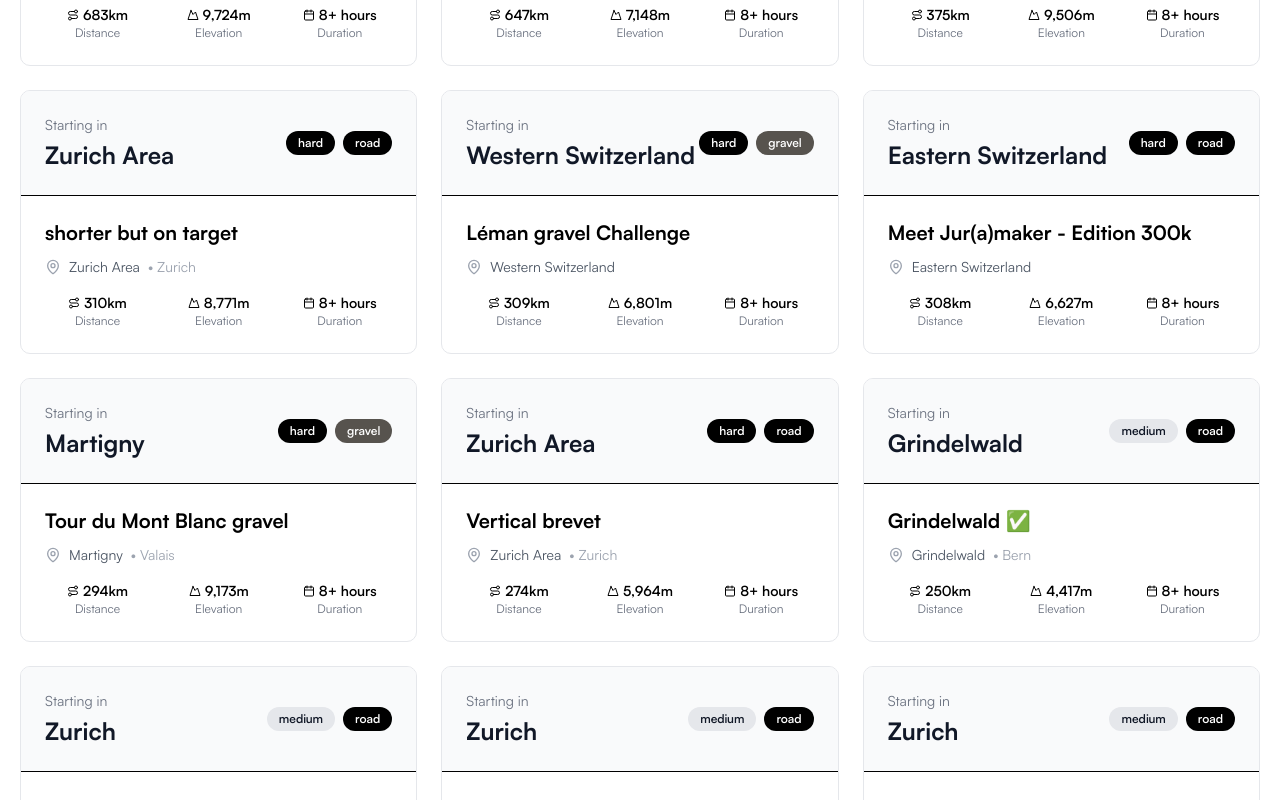
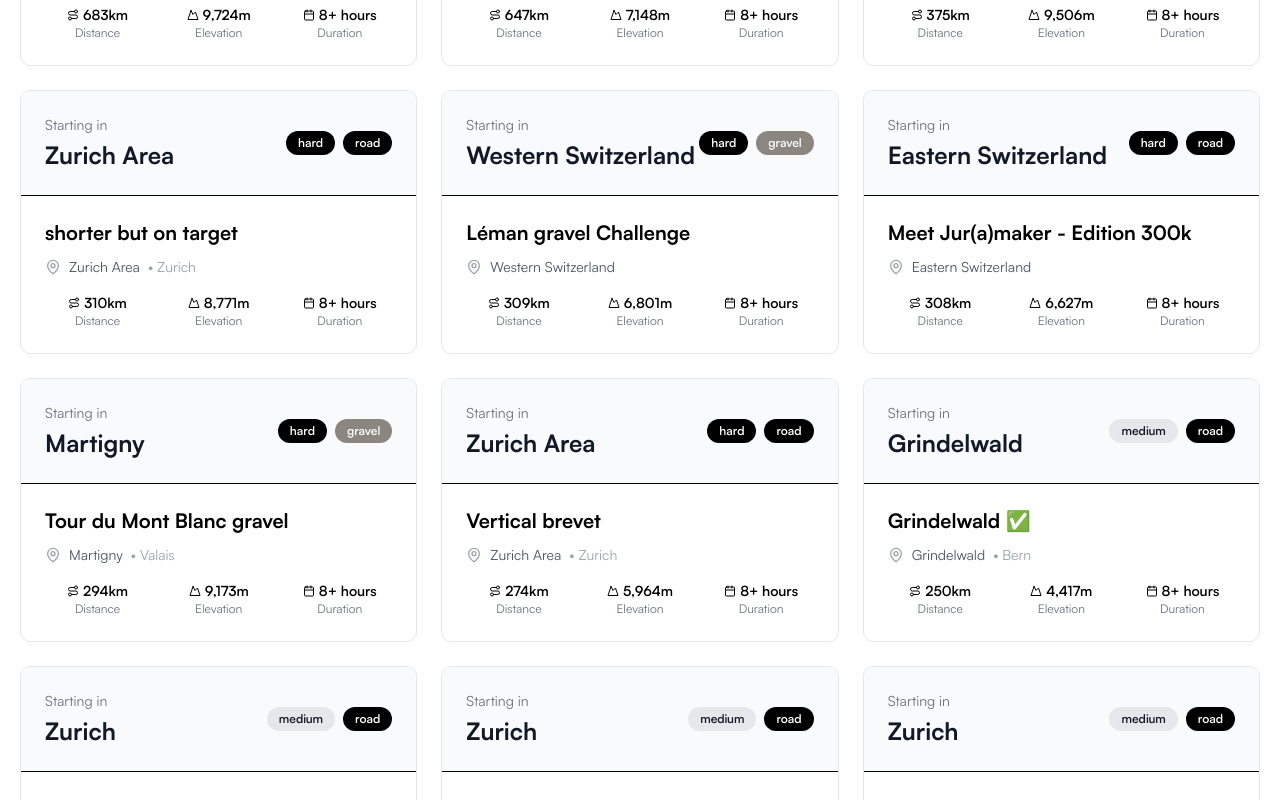
Before and after one commit to ramonamarinalea/pedal-peak.com, a Next.js app: page /routes in a window 1280 px wide. Shown: the part 900-1700 px from the top of the page. Built offline with nearby package versions, Linux system fonts and the light colour scheme; no server answers.

Commit message:
Update ride type colors to match design system
- Gravel: Stone #8B8680
- MTB: Medium Gray #E5E7EB with dark text

```diff
--- a/src/components/routes/route-card.tsx
+++ b/src/components/routes/route-card.tsx
@@ -28,11 +28,11 @@ export function RouteCard({ route }: RouteCardProps) {
       case "road":
         return "bg-black";
       case "gravel":
-        return "bg-stone-600"; // Stone #8B8680 from design system for gravel
+        return "bg-[#8B8680]"; // Stone #8B8680
       case "bikepacking":
         return "bg-green-700"; // Sage earth tone for bikepacking
       case "mtb":
-        return "bg-gray-300 text-gray-900"; // Medium Gray #E5E7EB from design system
+        return "bg-[#E5E7EB] text-gray-900"; // Medium Gray #E5E7EB
       default:
         return "bg-gray-600";
     }
```
